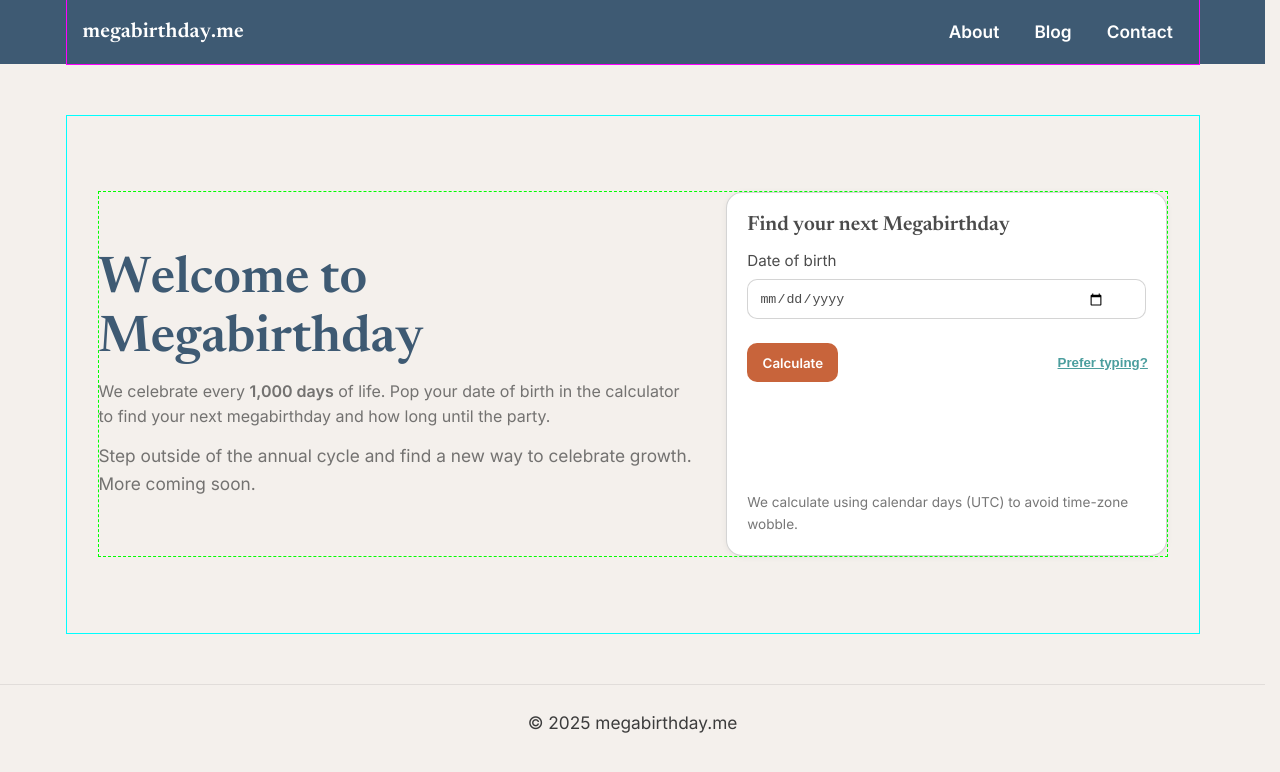
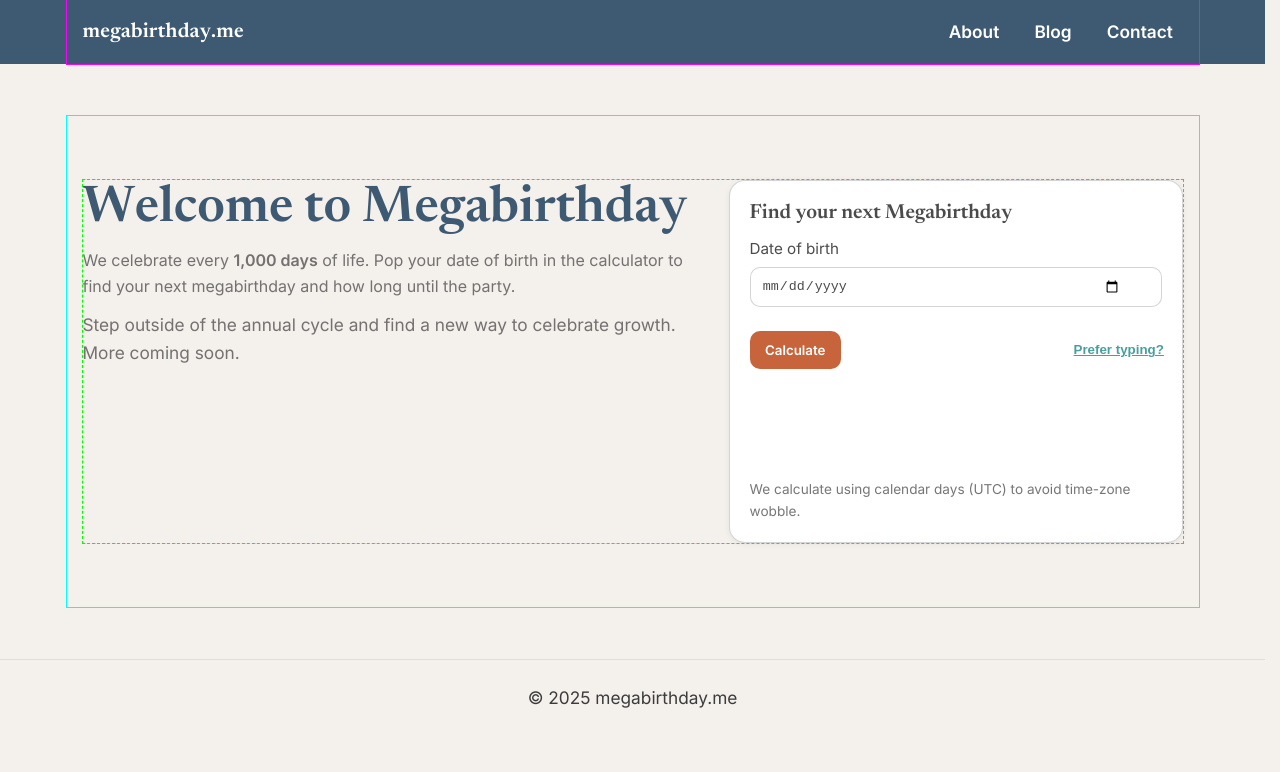
Before and after one commit to Vazool/megabirthday, a Jekyll site: the page built from index.html, in a window 1280 px wide. Shown: the top 772 px of the page. Built offline with Jekyll 4.4.1, drawn with Linux system fonts in a browser that asks for light colours.

Commit message:
Update index.html

```diff
--- a/index.html
+++ b/index.html
@@ -74,9 +74,9 @@ title: Home
     --card-bg:    #FFFFFF;                          /* keep cards white */
   }
 
-  .mb-hero{
+  /*.mb-hero{
     background: var(--offwhite);
-    padding: clamp(2rem, 6vw, 5rem) 1rem;
+    padding: clamp(2rem, 6vw, 5rem) 1rem;*/
   }
   .mb-hero__grid{
     max-width: 1100px;
```
